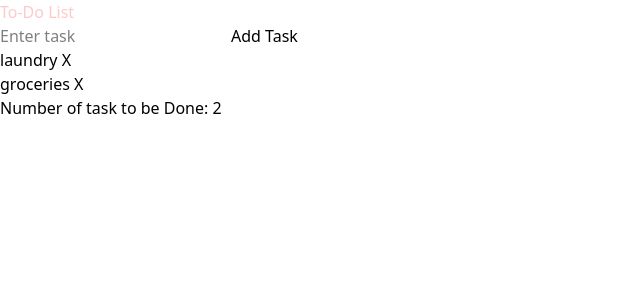
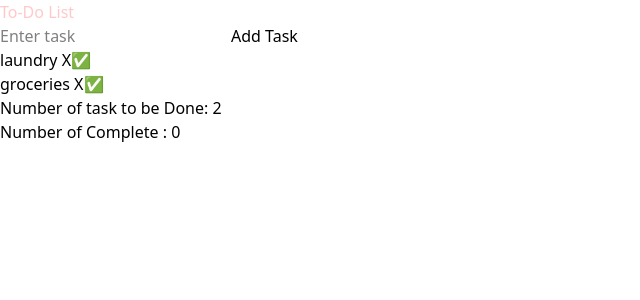
Before and after one commit to Blessing-bit-ui/TodoListwithTailwind, a React (Vite) app in the folder todoproject/: page / in a window 1280 px wide. Shown: the top 300 px of the page, without its empty margins (0-640 px from the left). Built offline with nearby package versions, Linux system fonts and the light colour scheme.

Commit message:
created the handleComplete button

```diff
--- a/todoproject/src/TodoList.jsx
+++ b/todoproject/src/TodoList.jsx
@@ -4,6 +4,8 @@ export default function TodoList(){
     const [input, setInput] = useState([]);
     const [tasks, setTasks] = useState(["laundry", "groceries" ]);
     const [count, setCount] = useState(2)
+    const[complete, setComplete] = useState(0)
+    const [completeIndexes, setCompleteIndexes] = useState([])
 
   function handleTaskbutton(){
     if(input !== ""){
@@ -18,22 +20,39 @@ export default function TodoList(){
     setCount(count - 1)
     setInput("")
    }
+   function handleComplete(index){
+    if(!completeIndexes.includes(index)){
+        setCount(count - 1)
+        setComplete(complete + 1)
+        setCompleteIndexes([...completeIndexes, index])
 
-return(
-<div>
+    }
+}
+
+return (
+  <div>
     <h1 class="text-red-200 ">To-Do List</h1>
     <input
-    value={input}
-    placeholder="Enter task"
-    onChange={(e)=> setInput(e.target.value)}
+      value={input}
+      placeholder="Enter task"
+      onChange={(e) => setInput(e.target.value)}
     />
     <button onClick={handleTaskbutton}>Add Task</button>
     <ul>
-    {tasks.map((task, index)=>(
-        <li key={index}>{task}  <span><button onClick={()=>deleteButton(index)}>X</button></span></li>
-    ))}
+      {tasks.map((task, index) => (
+        <li key={index}>
+          {task}{" "}
+          <span>
+            <button onClick={() => deleteButton(index)}>X</button>
+          </span>
+          <span>
+            <button onClick={handleComplete}>✅</button>
+          </span>
+        </li>
+      ))}
     </ul>
     <p> Number of task to be Done: {count}</p>
-    </div>
-)
+    <p> Number of Complete : {complete}</p>
+  </div>
+);
 }
```
